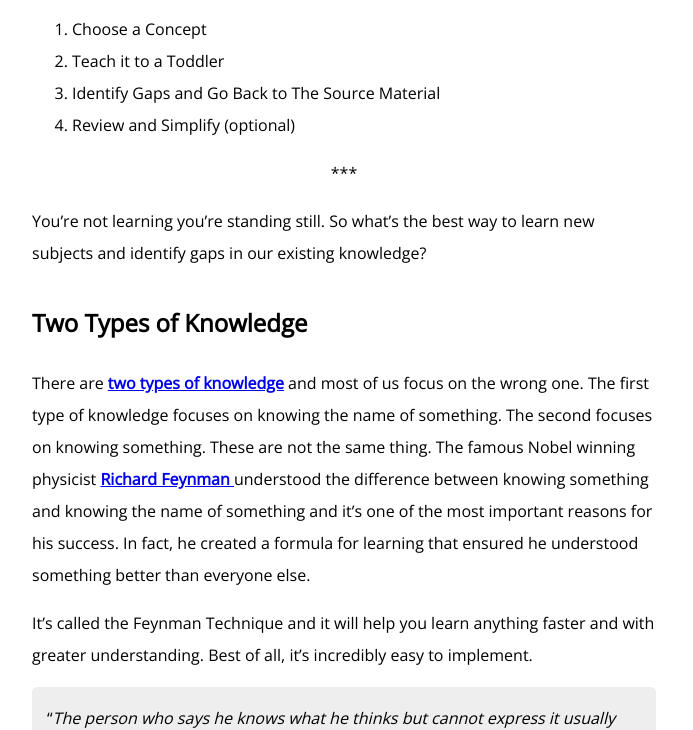
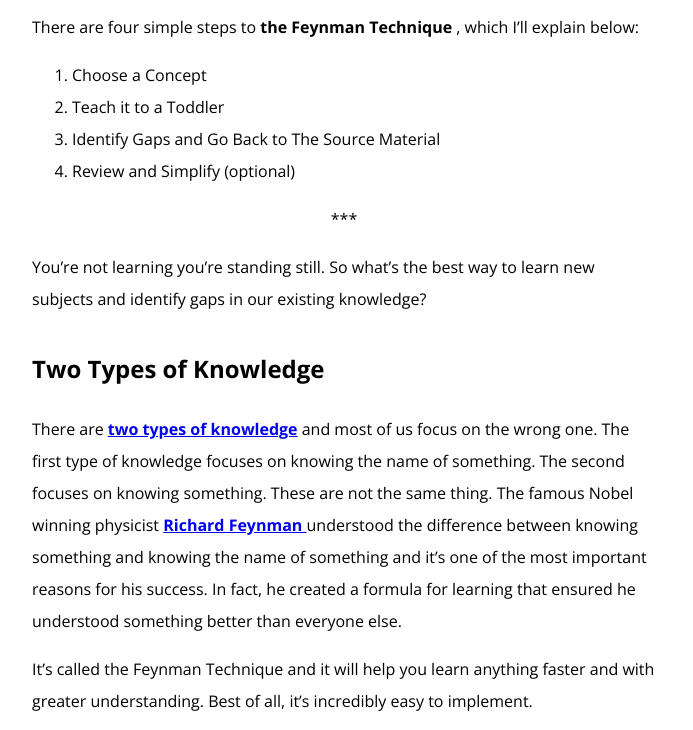
Before and after one commit to victoriakurichenko/second, a plain HTML site: page index.html in a window 1280 px wide. Shown: the part 673-1403 px from the top of the page, without its empty margins (296-989 px from the left). Drawn offline with nearby package versions, Linux system fonts and the light colour scheme.

Commit message:
font "bold" added

```diff
--- a/index.html
+++ b/index.html
@@ -1,6 +1,6 @@
 <html>
     <head>
-        <link href="https://fonts.googleapis.com/css?family=Open+Sans&display=swap" rel="stylesheet">
+        <link href="https://fonts.googleapis.com/css?family=Open+Sans:400,700,900&display=swap" rel="stylesheet">
         <link href="index.css" rel="stylesheet">
     </head>
     <body>
```
Also changed, not shown: 1 other file.
